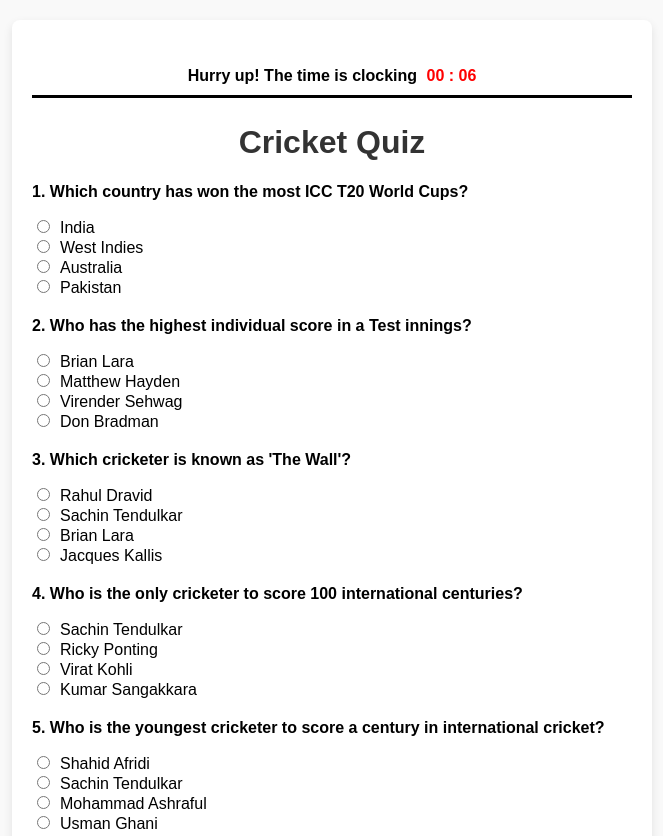
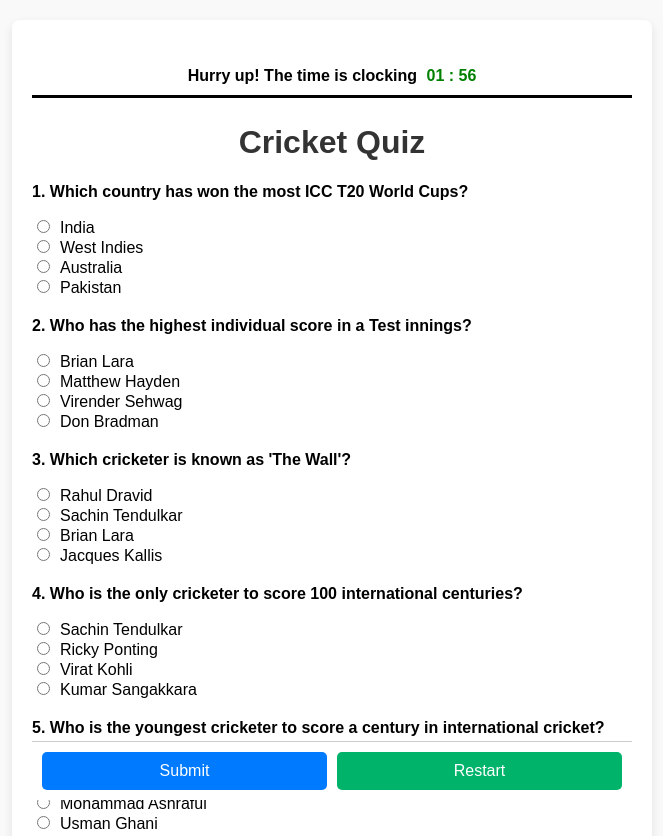
Before and after one commit to Saurav-sde/Projects-using-js, a plain HTML site: page Quiz/index.html in a window 1280 px wide. Shown: the top 836 px of the page, without its empty margins (308-971 px from the left). Drawn offline with Linux system fonts and the light colour scheme.

Commit message:
fixes the button issues

```diff
--- a/Quiz/first.js
+++ b/Quiz/first.js
@@ -179,17 +179,25 @@ function insertElements(problem) {
 }
 insertElements(question); // Insert the initial 5 questions into the form
 
+
+
+// create a container for buttons
+const buttonContainer = document.createElement('div');
+buttonContainer.setAttribute('class', 'button-container');
+
 // Create and append the submit button
 let button = document.createElement('button');
 button.type = 'submit';
 button.setAttribute('class', 'submit-btn');
 button.textContent = "Submit";
-form.appendChild(button);
+buttonContainer.appendChild(button);
+
+form.appendChild(buttonContainer);
 
 // Timer elements and logic
 const minute = document.getElementById('minute');
 const second = document.getElementById('seconds');
-let totalTime = 10; // Total time for the quiz in seconds
+let totalTime = 120; // Total time for the quiz in seconds
 let timeUsed = 0; // Track elapsed time
 
 // Function to display remaining time
@@ -259,7 +267,7 @@ const restart = document.createElement('button');
 restart.type = "reset";
 restart.setAttribute("id", "restartBtn");
 restart.textContent = "Restart";
-form.appendChild(restart);
+buttonContainer.appendChild(restart);
 
 // Event handler for restarting the quiz
 restart.addEventListener('click', (event) => {
@@ -276,7 +284,7 @@ restart.addEventListener('click', (event) => {
    button.disabled = false; // Enable submit button
    clearInterval(id); // Stop the timer
 
-   totalTime = 10; // Reset timer
+   totalTime = 120; // Reset timer
    timeUsed = 0;
 
    // Remove all displayed questions
@@ -289,6 +297,8 @@ restart.addEventListener('click', (event) => {
    originalAns = {}; // Reset the correct answers object
    insertElements(question); // Insert new questions
 
+   form.insertAdjacentElement('beforeend', buttonContainer);
+
    id = setInterval(remainingTime, 1000); // Restart the timer
    form.addEventListener('submit', submitEvent); // Reattach the submit event
 });
--- a/Quiz/style.css
+++ b/Quiz/style.css
@@ -60,7 +60,6 @@ h1 {
 #restartBtn {
     display: block;
     width: 100%;
-    margin-top: 10px;
     padding: 10px;
     background: #00b36b;
     color: white;
@@ -73,3 +72,17 @@ h1 {
 #restartBtn:hover {
     background: #054d30dd;
 }
+
+
+.button-container {
+    display: flex;
+    justify-content: center;
+    align-items: center;
+    gap: 10px;
+    margin-top: 20px;
+    position: sticky !important;
+    bottom: 0;
+    background: white;
+    padding: 10px;
+    border-top: 1px solid #ccc;
+ }
```
